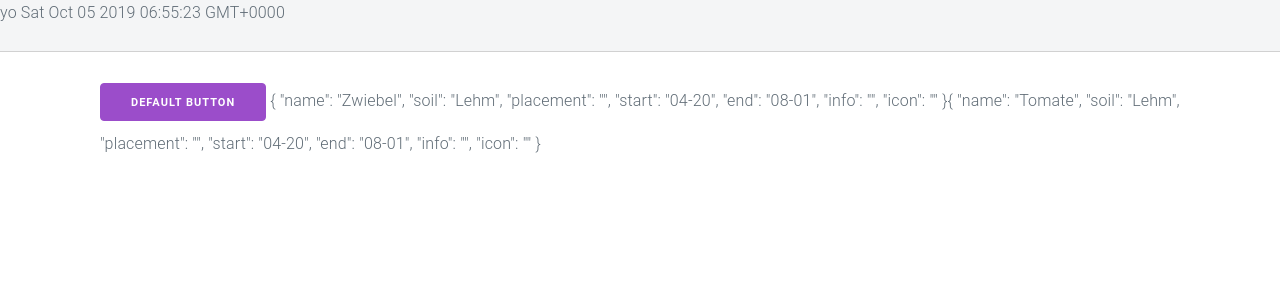
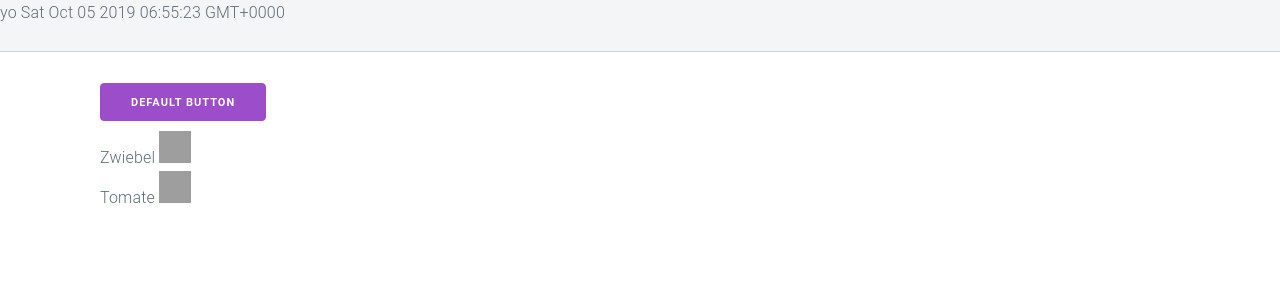
Before and after one commit to woelper/plantcal, a plain HTML site: page index.html in a window 1280 px wide. Drawn offline with nearby package versions, Linux system fonts and the light colour scheme; grey boxes are pictures that could not be loaded.

Commit message:
components

```diff
--- a/app.js
+++ b/app.js
@@ -1,6 +1,11 @@
-Vue.component('todo-item', {
-    props: ['todo'],
-    template: '<li>{{ todo.text }}</li>'
+Vue.component('plant', {
+    props: ['info'],
+    template: `
+        <div>
+            {{ info.name }}
+            <img class="icon" :src="info.icon"></img>
+        </div>
+    `
 })
 
 
--- a/data.js
+++ b/data.js
@@ -6,7 +6,7 @@ plants = [
         start: "04-20",
         end: "08-01",
         info: "",
-        icon: ""
+        icon: "https://image.flaticon.com/icons/svg/123/123238.svg"
     },
     {
         name: "Tomate",
@@ -15,6 +15,6 @@ plants = [
         start: "04-20",
         end: "08-01",
         info: "",
-        icon: ""
+        icon: "https://image.flaticon.com/icons/svg/2166/2166244.svg"
     },
 ];
--- a/index.html
+++ b/index.html
@@ -18,7 +18,12 @@
 
         <div class="container">
             <a class="button" href="#">Default Button</a>
-            <template v-for="plant in plants">{{plant}}</template>
+            <template v-for="plant in plants">
+
+                <plant :info="plant"></plant>
+
+            </template>
+
         </div>
     </div>
 
--- a/style.css
+++ b/style.css
@@ -16,3 +16,8 @@
     padding-bottom: 7.5rem;
     padding-top: 7.5rem;
 }
+
+.icon {
+    width: 2em;
+    height: 2em;
+}
```
